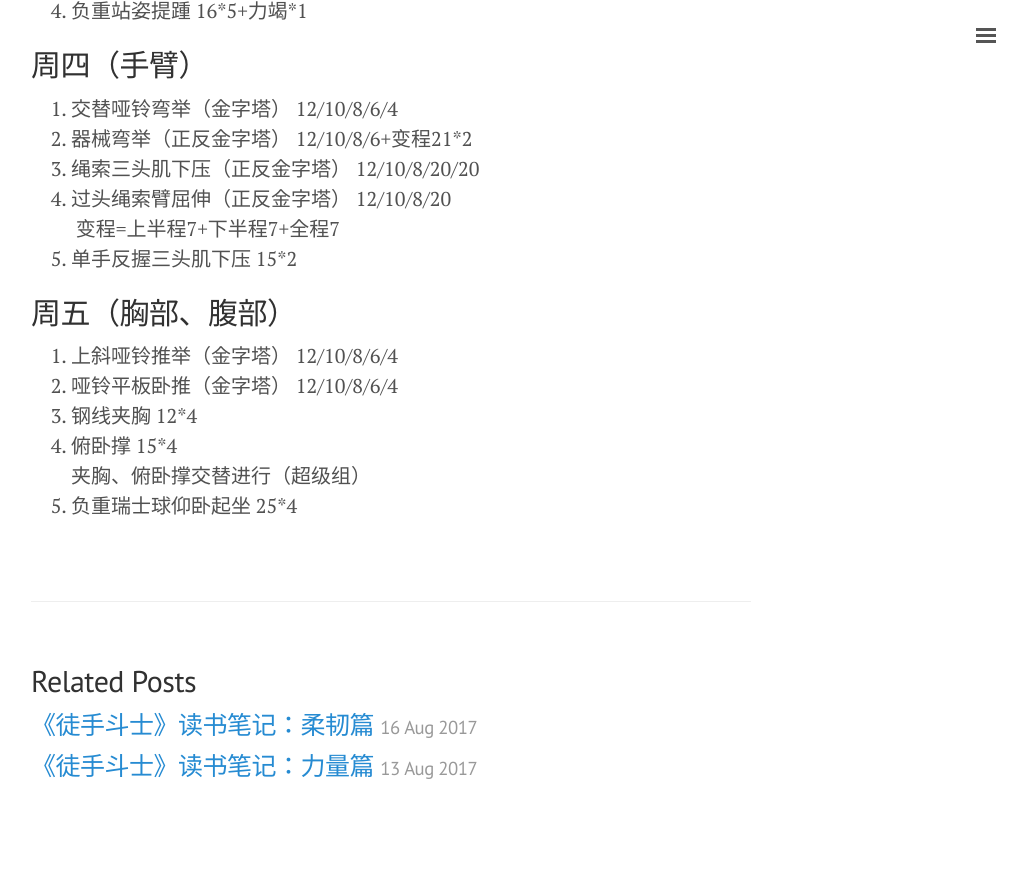
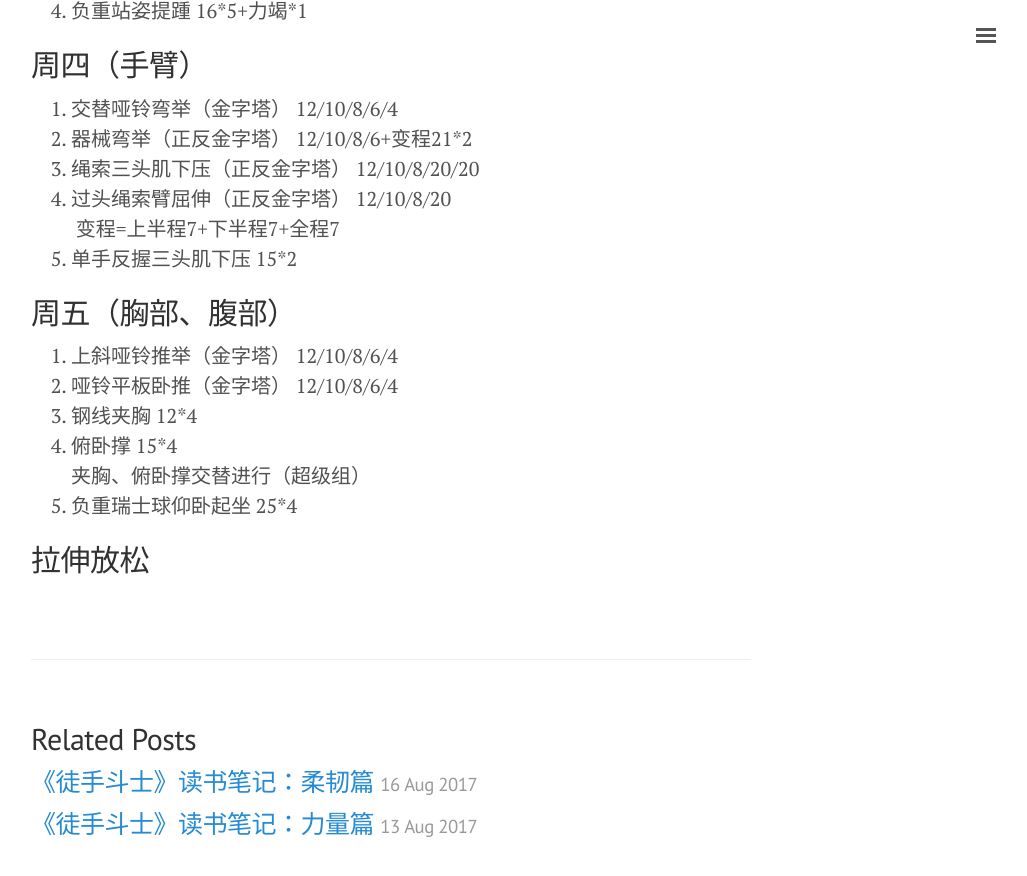
Before and after one commit to julianqi/julianqi.github.io, a Jekyll site: the page built from _posts/2017-08-25-weekly-workout-plan.md, in a window 1280 px wide and 900 px high, scrolled down 1116 px. Shown: the top 876 px of the window, without its empty margins (249-1276 px from the left). Built offline with Jekyll 4.4.1, drawn with Linux system fonts in a browser that asks for light colours; before the commit the page ends 1958 px from its top, so only the background shows below that.

Commit message:
Update 2017-08-25-weekly-workout-plan.md

```diff
--- a/_posts/2017-08-25-weekly-workout-plan.md
+++ b/_posts/2017-08-25-weekly-workout-plan.md
@@ -48,3 +48,5 @@ title: 每周健身计划
 4. 俯卧撑 15*4
   夹胸、俯卧撑交替进行（超级组）
 5. 负重瑞士球仰卧起坐 25*4
+
+## 拉伸放松
```
